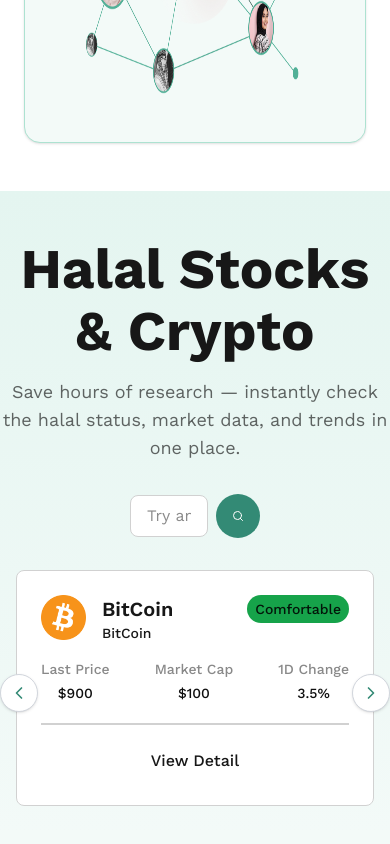
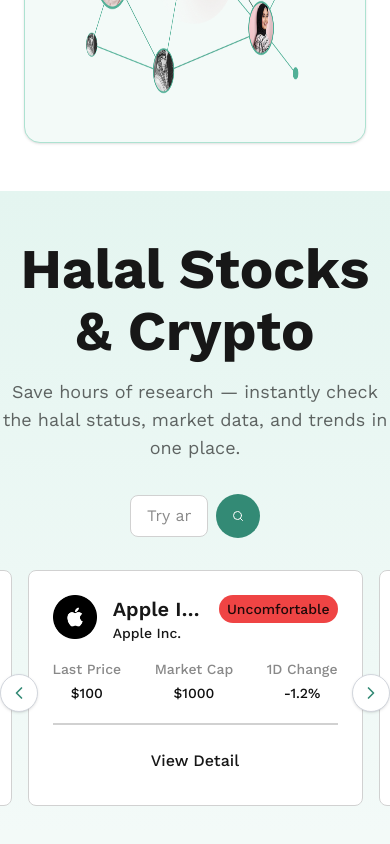
Before and after one commit to MuhammadAqibRafiq/testpif, a Next.js app: page / in a window 390 px wide. Shown: the part 6967-7811 px from the top of the page. Built offline with nearby package versions, Linux system fonts and the light colour scheme.

Commit message:
added responsive ness of card

```diff
--- a/src/components/Carousel/Carousel.tsx
+++ b/src/components/Carousel/Carousel.tsx
@@ -17,35 +17,51 @@
 function Carousel() {
     const sliderRef = useRef<Slider | null>(null);
     var settings = {
-        dots: true,
-        infinite: false,
+        dots: false,
+        infinite: true,
         speed: 500,
         slidesToShow: 3,
-        slidesToScroll: 3,
-        initialSlide: 1,
+        slidesToScroll: 1,
+        initialSlide: 0,
+        centerMode: true,
+        centerPadding: '5%',
         responsive: [
             {
                 breakpoint: 1024,
                 settings: {
-                    slidesToShow: 3,
-                    slidesToScroll: 3,
+                    slidesToShow: 2,
+                    slidesToScroll: 1,
                     infinite: true,
                     dots: true
                 }
             },
             {
+                breakpoint: 768,
+                settings: {
+                    slidesToShow: 1,
+                    slidesToScroll: 1,
+                    initialSlide: 0,
+                    // infinite: true,
+                    // dots: true
+                }
+            },
+            {
                 breakpoint: 600,
                 settings: {
-                    slidesToShow: 2,
-                    slidesToScroll: 2,
-                    initialSlide: 2
+                    slidesToShow: 1,
+                    slidesToScroll: 1,
+                    initialSlide: 0,
+                    // infinite: true,
+                    // dots: true
                 }
             },
             {
                 breakpoint: 480,
                 settings: {
                     slidesToShow: 1,
-                    slidesToScroll: 1
+                    slidesToScroll: 1,
+                    // infinite: true,
+                    // dots: true
                 }
             }
         ]
@@ -83,15 +99,18 @@
             <Slider ref={sliderRef} {...settings} >
                 {items?.map((x, index) => (
                     <div key={index}>
-                        <div className=" bg-white border border-neutral-30 p-[24px] rounded-lg mx-4">
+                        <div className=" bg-white border border-neutral-30 p-[24px] rounded-lg mx-4 max-sm:mx-2">
                             <div className="flex">
                                 <div className="pr-[16px]">
                                     <Image src={x.icon} alt="Apple" width={56} height={56} />
                                 </div>
 
-                                <div className="flex gap-2 justify-between w-full gap-4">
-                                    <div>
-                                        <Typography variant="bodyXLargeSB" className="text-neutral-900">
+                                <div className="flex gap-2 justify-between w-full gap-4 overflow-hidden">
+                                    <div className="overflow-hidden">
+                                        <Typography
+                                            variant="bodyXLargeSB"
+                                            className="text-neutral-900 truncate whitespace-nowrap overflow-hidden text-ellipsis"
+                                        >
                                             {x.name}
                                         </Typography>
                                         <Typography variant="bodySmallM" className="text-neutral-900">
```
